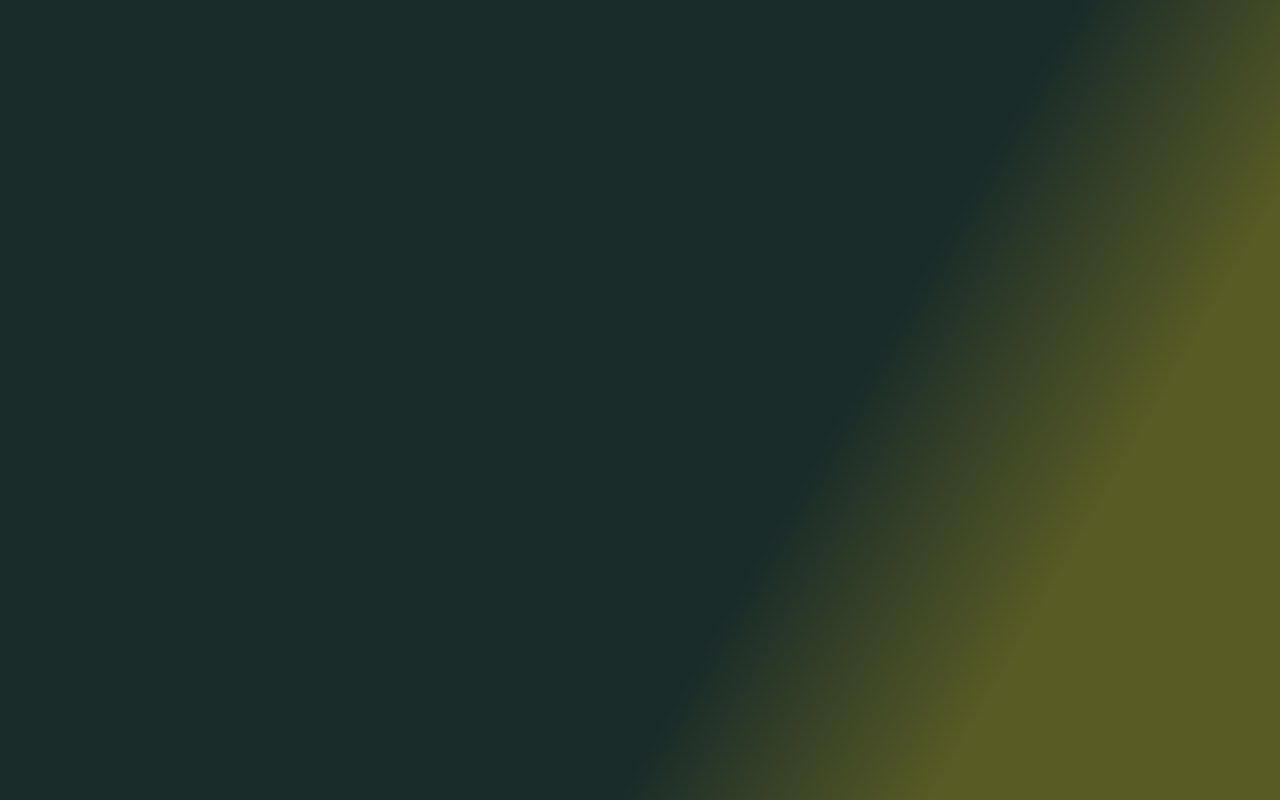
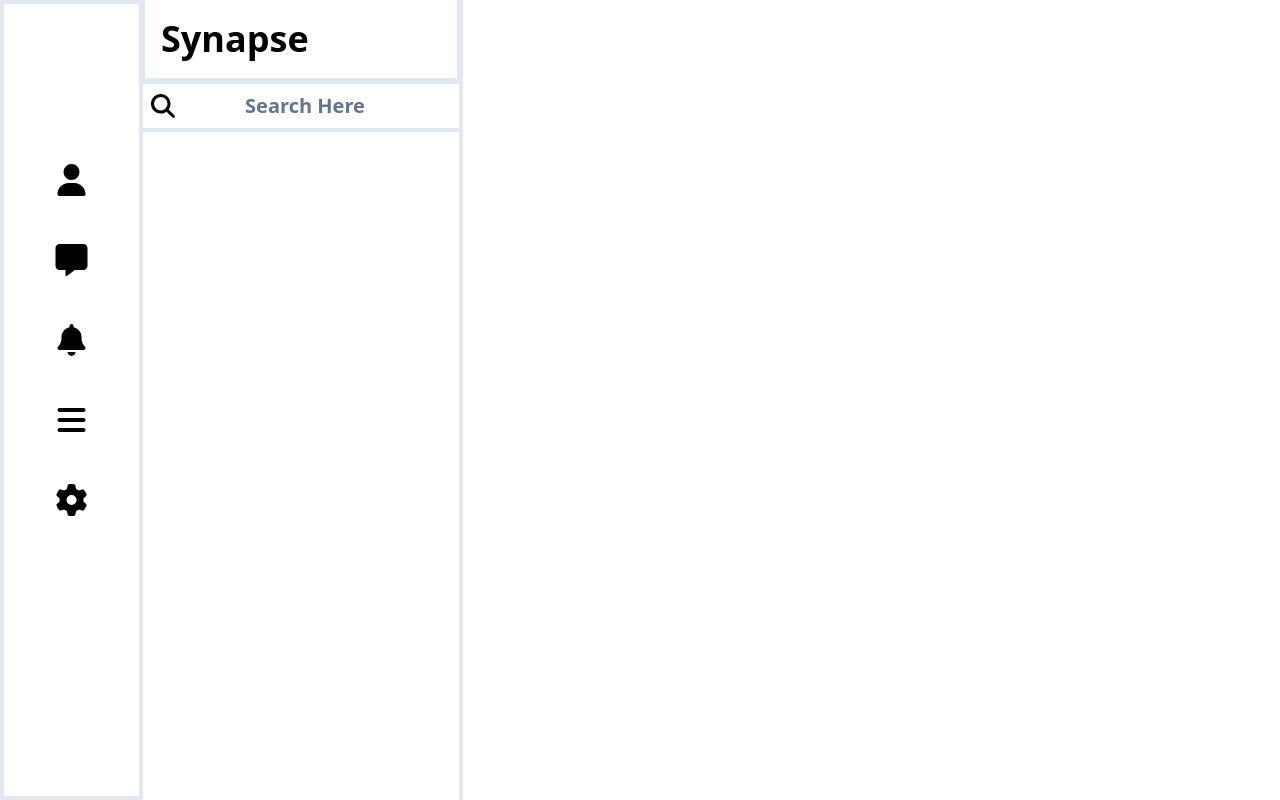
Before and after one commit to SynapseApp/Synapse, a React (Vite) app in the folder client/: page /home in a window 1280 px wide. Before the commit this address had no page. Built offline with nearby package versions, Linux system fonts and the light colour scheme.

Commit message:
Message Menu Advanced

```diff
--- a/client/src/App.tsx
+++ b/client/src/App.tsx
@@ -1,6 +1,8 @@
 import { Route, BrowserRouter, Routes } from "react-router-dom";
 import AuthPage from "./pages/Auth";
 import RootPage from "./pages/Root";
+import Home from "./pages/Home";
+
 
 function App() {
   return (
@@ -8,6 +10,7 @@ function App() {
       <BrowserRouter>
         <Routes>
           <Route path="/" element={<RootPage />} />
+          <Route path="/home" element={<Home />} />
           <Route path="/auth" element={<AuthPage />} />
         </Routes>
       </BrowserRouter>
--- a/client/src/index.scss
+++ b/client/src/index.scss
@@ -1,6 +1,7 @@
 @tailwind base;
 @tailwind components;
 @tailwind utilities;
+
 
 $transition: all 0.1s ease-in-out;
 $linear-gradient: linear-gradient(120deg, rgba(93, 252, 195, 0.8) 62%, rgba(250, 255, 65, 1) 80%);
--- /dev/null
+++ b/client/src/pages/Home/LeftBar.tsx
@@ -0,0 +1,19 @@
+import { faBars, faBell, faGear, faMessage, faUser } from '@fortawesome/free-solid-svg-icons'
+import { FontAwesomeIcon } from '@fortawesome/react-fontawesome'
+import React from 'react'
+
+const LeftBar = () => {
+    return (
+        <>
+            <div id="left-bar">
+                <FontAwesomeIcon id='icon' icon={faUser} size="2xl" />
+                <FontAwesomeIcon id='icon' icon={faMessage} size='2xl' />
+                <FontAwesomeIcon id='icon' icon={faBell} size='2xl' />
+                <FontAwesomeIcon id="icon" icon={faBars} size='2xl' />
+                <FontAwesomeIcon id='icon' icon={faGear} size='2xl' />
+            </div>
+        </>
+    )
+}
+
+export default LeftBar
--- /dev/null
+++ b/client/src/pages/Home/MessageComponents/Search.tsx
@@ -0,0 +1,34 @@
+import { faMagnifyingGlass } from '@fortawesome/free-solid-svg-icons';
+import { FontAwesomeIcon } from '@fortawesome/react-fontawesome';
+import { FormEvent, useState } from 'react';
+
+
+const Search = () => {
+    const [placeholderValue, setPlaceholderValue] = useState("Search Here");
+    const [inputValue, setInputValue] = useState("")
+
+    function handleChange(event: FormEvent<HTMLInputElement>) {
+        const target = event.target as HTMLInputElement;
+        setInputValue(target.value);
+    }
+    if (inputValue !== "") {
+        const input = document.getElementById("query")
+
+    }
+
+
+
+    return (
+        <div id='search-component'>
+            <div id='synapse-header'>
+                <h3>Synapse</h3>
+            </div>
+            <form>
+                <FontAwesomeIcon id='search-icon' icon={faMagnifyingGlass} size='xl' />
+                <input id='query' type='text' onChange={handleChange} value={inputValue} onFocus={() => { setPlaceholderValue("") }} onBlur={() => setPlaceholderValue("Search Here")} placeholder={placeholderValue}></input>
+            </form>
+        </div>
+    )
+}
+
+export default Search
--- /dev/null
+++ b/client/src/pages/Home/MessageMenu.tsx
@@ -0,0 +1,12 @@
+import React from 'react'
+import Search from './MessageComponents/Search'
+
+const MessageMenu = () => {
+    return (
+        <div id='message-menu'>
+            <Search />
+        </div>
+    )
+}
+
+export default MessageMenu
--- /dev/null
+++ b/client/src/pages/Home/index.tsx
@@ -0,0 +1,15 @@
+import React from 'react'
+import LeftBar from './LeftBar'
+import "../pages-styles.scss"
+import MessageMenu from './MessageMenu'
+
+const index = () => {
+    return (
+        <div id='home'>
+            <LeftBar />
+            <MessageMenu />
+        </div>
+    )
+}
+
+export default index
--- a/client/src/pages/pages-styles.scss
+++ b/client/src/pages/pages-styles.scss
@@ -22,6 +22,45 @@
   }
 }
 
+#home {
+  @apply bg-white w-[100vw] h-[100vh] flex flex-row;
+  * {
+    color: black;
+  }
+  #left-bar {
+    @apply bg-white w-[10rem] h-[100vh] flex flex-col pt-[10rem] border-4 border-slate-200;
+  }
+  #icon {
+    margin-bottom: 3rem;
+  }
+  path {
+    fill: black;
+    @apply hover:cursor-pointer
+  }
+
+}
+
+#message-menu {
+  @apply bg-white w-[100vw] h-[100vh];
+  #search-component {
+    @apply bg-white h-[100vh] w-[20rem] border-r-4 border-slate-200;
+    form {
+      @apply flex justify-center items-center justify-center pl-[0.5rem] border-y-4 border-slate-200;
+    }
+    #search-icon {
+      @apply pr-[0.5rem]
+    }
+    input {
+      @apply font-semibold w-[100%] text-black placeholder:text-slate-500 text-center py-[0.5rem] text-xl focus:text-left pr-[2rem] focus:outline-0;
+    }
+  }
+
+  #synapse-header {
+    @apply bg-white flex items-center h-[5rem] border-2 border-t-0 border-slate-200 pl-[1rem];
+  }
+}
+
+
 @media screen and (max-width: 600px) {
   #Login-Page {
     > header > h3 {
```
